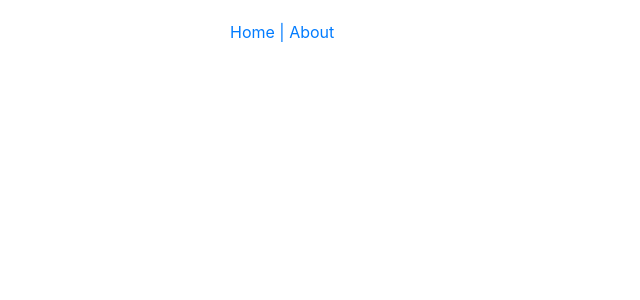
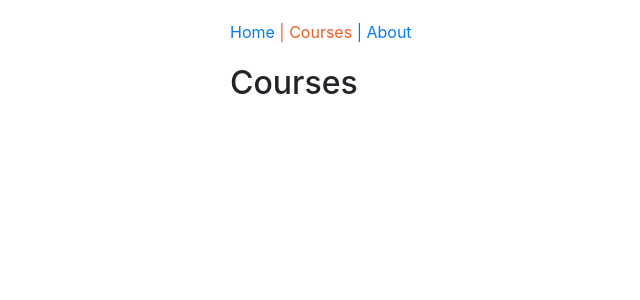
Before and after one commit to mszzsm/React_Redux_App, a React app: page /courses in a window 1280 px wide. Shown: the top 300 px of the page, without its empty margins (0-640 px from the left). Built offline with nearby package versions, Linux system fonts and the light colour scheme.

Commit message:
curses page created

```diff
--- a/src/components/App.js
+++ b/src/components/App.js
@@ -1,15 +1,21 @@
 import React from "react";
-import { Route } from "react-router-dom";
+import { Route, Switch } from "react-router-dom";
 import HomePage from "./home/HomePage";
 import AboutPage from "./about/AboutPage";
 import Header from "./common/Header";
+import PageNotFound from "./PageNotFound";
+import CoursesPage from "./courses/CoursesPage";
 
 function App() {
   return (
     <div className="container-fluid">
       <Header />
-      <Route exact path="/" component={HomePage} />
-      <Route path="/about" component={AboutPage} />
+      <Switch>
+        <Route exact path="/" component={HomePage} />
+        <Route path="/about" component={AboutPage} />
+        <Route path="/courses" component={CoursesPage} />
+        <Route component={PageNotFound} />
+      </Switch>
     </div>
   );
 }
--- /dev/null
+++ b/src/components/PageNotFound.js
@@ -0,0 +1,7 @@
+import React from "react";
+
+const PageNotFound = () => {
+  return <h1> Ooops! Page not found </h1>;
+};
+
+export default PageNotFound;
--- a/src/components/common/Header.js
+++ b/src/components/common/Header.js
@@ -6,8 +6,11 @@
   return (
     <nav>
       <NavLink to="/" activeStyle={activeStyle} exact>
-        {" "}
         Home
+      </NavLink>
+      <NavLink to="/courses" activeStyle={activeStyle} exact>
+        {" | "}
+        Courses
       </NavLink>
       <NavLink to="/about" activeStyle={activeStyle} exact>
         {" | "}
--- /dev/null
+++ b/src/components/courses/CoursesPage.js
@@ -0,0 +1,9 @@
+import React from "react";
+
+class CoursesPage extends React.Component {
+  render() {
+    return <h2> Courses </h2>;
+  }
+}
+
+export default CoursesPage;
```
